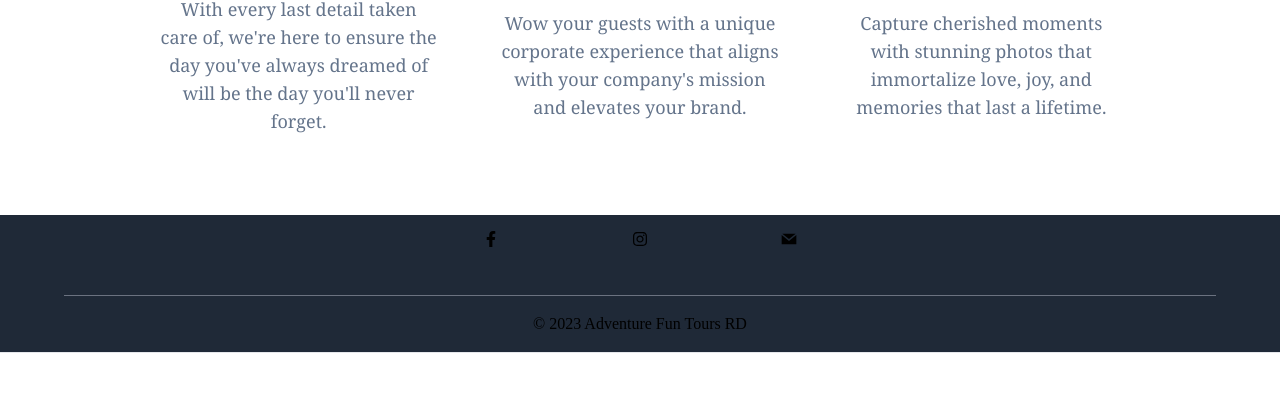
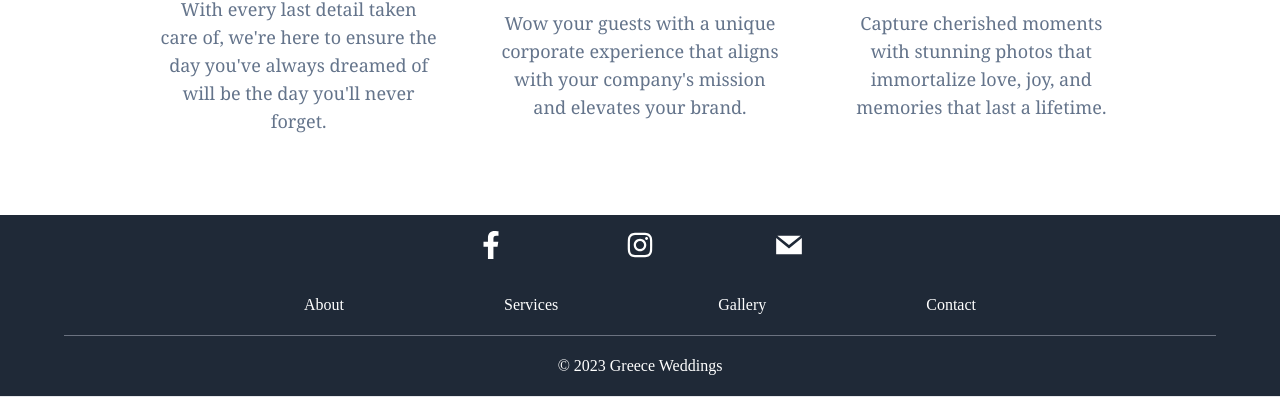
Before and after one commit to Karnes232/greece-wedding, a Gatsby site: page / in a window 1280 px wide. Shown: the part 1822-2219 px from the top of the page. Before the commit the page ends 2175 px from the top, so only its background shows below. Built offline with nearby package versions, Linux system fonts and the light colour scheme; Gatsby itself is replaced by a stand-in of ours.

Commit message:
updated footer

```diff
--- a/gatsby-browser.js
+++ b/gatsby-browser.js
@@ -8,3 +8,4 @@
 
 import "./src/styles/global.css"
 import "./src/components/HeaderComponents/header.css"
+import './src/components/FooterComponent/footer.css'
--- a/src/components/FooterComponent/Copyright.tsx
+++ b/src/components/FooterComponent/Copyright.tsx
@@ -6,7 +6,7 @@ const Copyright = () => {
     <div className="mx-8 flex flex-col justify-between py-4 md:flex-row md:items-center md:mx-auto">
       <Link to="/">
         <p className="footerSitemap">
-          &copy; {new Date().getFullYear()} Adventure Fun Tours RD
+          &copy; {new Date().getFullYear()} Greece Weddings
         </p>
       </Link>
     </div>
--- a/src/components/FooterComponent/Sitemap.tsx
+++ b/src/components/FooterComponent/Sitemap.tsx
@@ -1,18 +1,23 @@
 import { Link } from "gatsby"
-// import { links } from "../../data/links"
+
 import React from "react"
 
 const Sitemap = () => {
   return (
     <div className="border-b border-gray-500">
       <div className="mx-8 flex flex-col justify-between py-4 md:mx-auto md:max-w-2xl md:flex-row">
-        {/* {links.map(link => {
-          return (
-            <Link to={link.link} key={link.id}>
-              <p className="footerSitemap">{link.name}</p>
+      <Link to='/about'>
+              <p className="footerSitemap">About</p>
             </Link>
-          )
-        })} */}
+            <Link to='/services'>
+              <p className="footerSitemap">Services</p>
+            </Link>
+            <Link to='/gallery'>
+              <p className="footerSitemap">Gallery</p>
+            </Link>
+            <Link to='/contact'>
+              <p className="footerSitemap">Contact</p>
+            </Link>
       </div>
     </div>
   )
```
